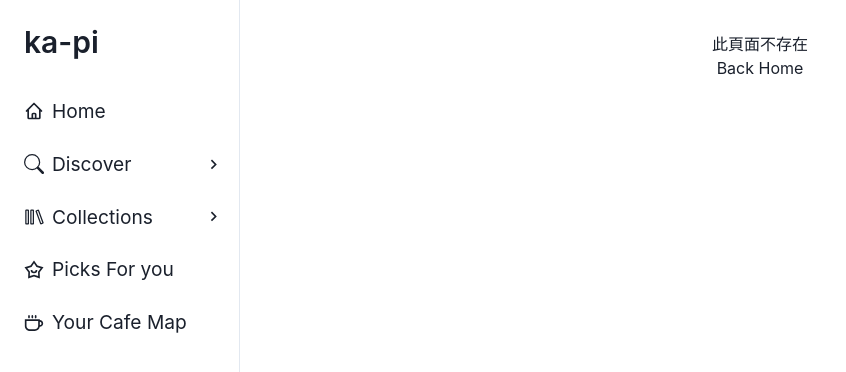
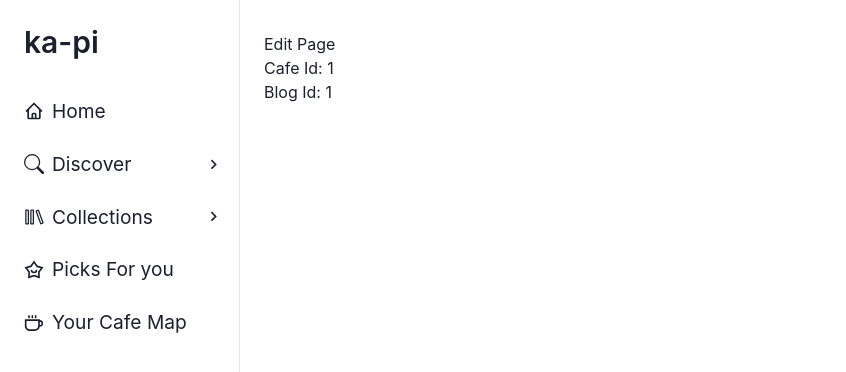
Before and after one commit to ellenchialin/ka-pi, a React (Create React App) app: page /cafe/1/blog/edit/1 in a window 1280 px wide. Shown: the top 372 px of the page, without its empty margins (0-846 px from the left). Built offline with nearby package versions, Linux system fonts and the light colour scheme; no server answers.

Commit message:
Pass cafe id to edit blog page

```diff
--- a/src/App.js
+++ b/src/App.js
@@ -55,7 +55,10 @@ function App() {
                 <Route path="cafe">
                   <Route path=":cafeId" element={<Cafe />} />
                   <Route path=":cafeId/blog/:blogId" element={<Blog />} />
-                  <Route path="blog/edit/:blogId" element={<EditBlog />} />
+                  <Route
+                    path=":cafeId/blog/edit/:blogId"
+                    element={<EditBlog />}
+                  />
                 </Route>
                 <Route path="picks" element={<Picks />} />
                 <Route
--- a/src/pages/Cafe.js
+++ b/src/pages/Cafe.js
@@ -164,7 +164,7 @@ function Cafe() {
 
   const handleWriteBlogClick = () => {
     const blogId = firebase.getBlogDocId(cafe.id)
-    navigate(`/cafe/blog/edit/${blogId}`)
+    navigate(`blog/edit/${blogId}`)
   }
 
   return (
--- a/src/pages/EditBlog.js
+++ b/src/pages/EditBlog.js
@@ -1,10 +1,16 @@
 import { useParams } from 'react-router-dom'
+import { Flex, Text } from '@chakra-ui/react'
 
 function EditBlog() {
-  const { blogId } = useParams()
-  console.log(blogId)
+  const { cafeId, blogId } = useParams()
 
-  return <div>EditBlog</div>
+  return (
+    <Flex direction="column">
+      <Text>Edit Page</Text>
+      <Text>Cafe Id: {cafeId}</Text>
+      <Text>Blog Id: {blogId}</Text>
+    </Flex>
+  )
 }
 
 export default EditBlog
```
